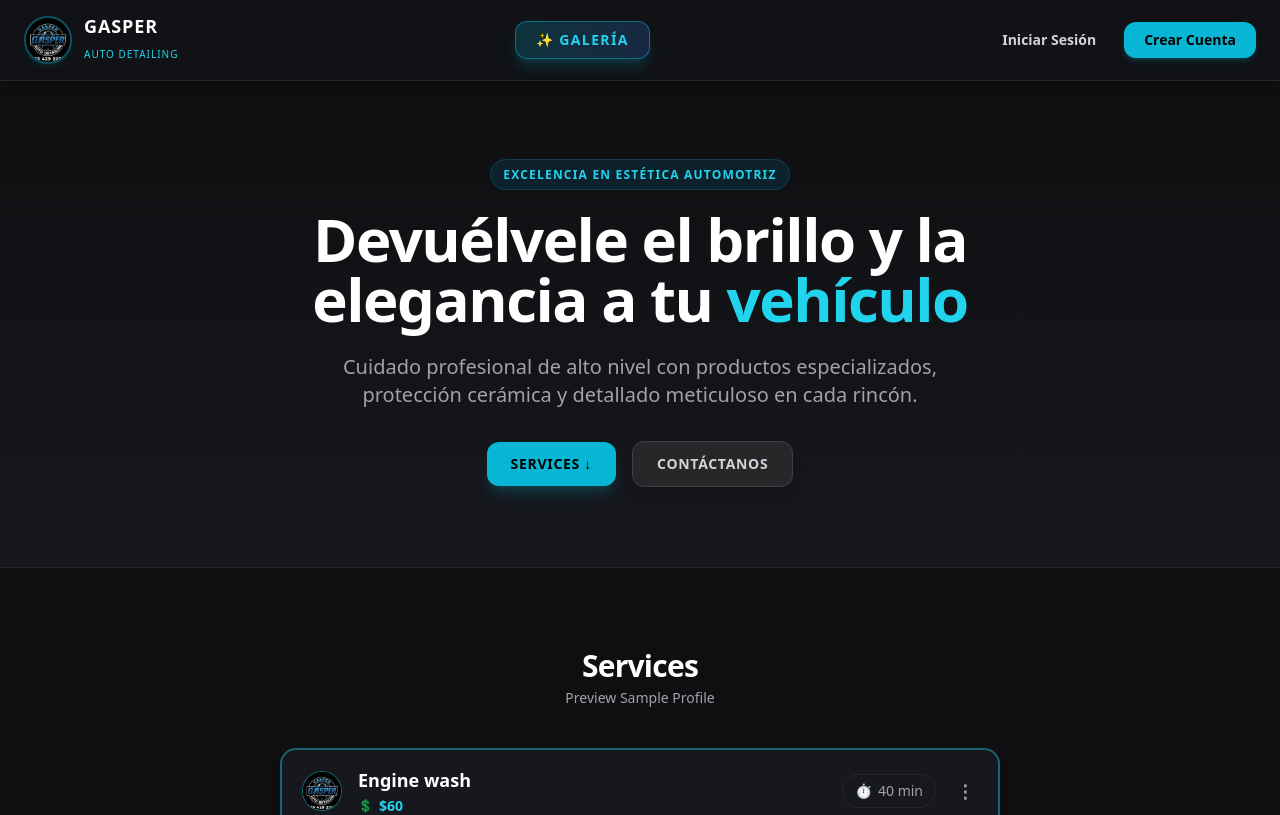
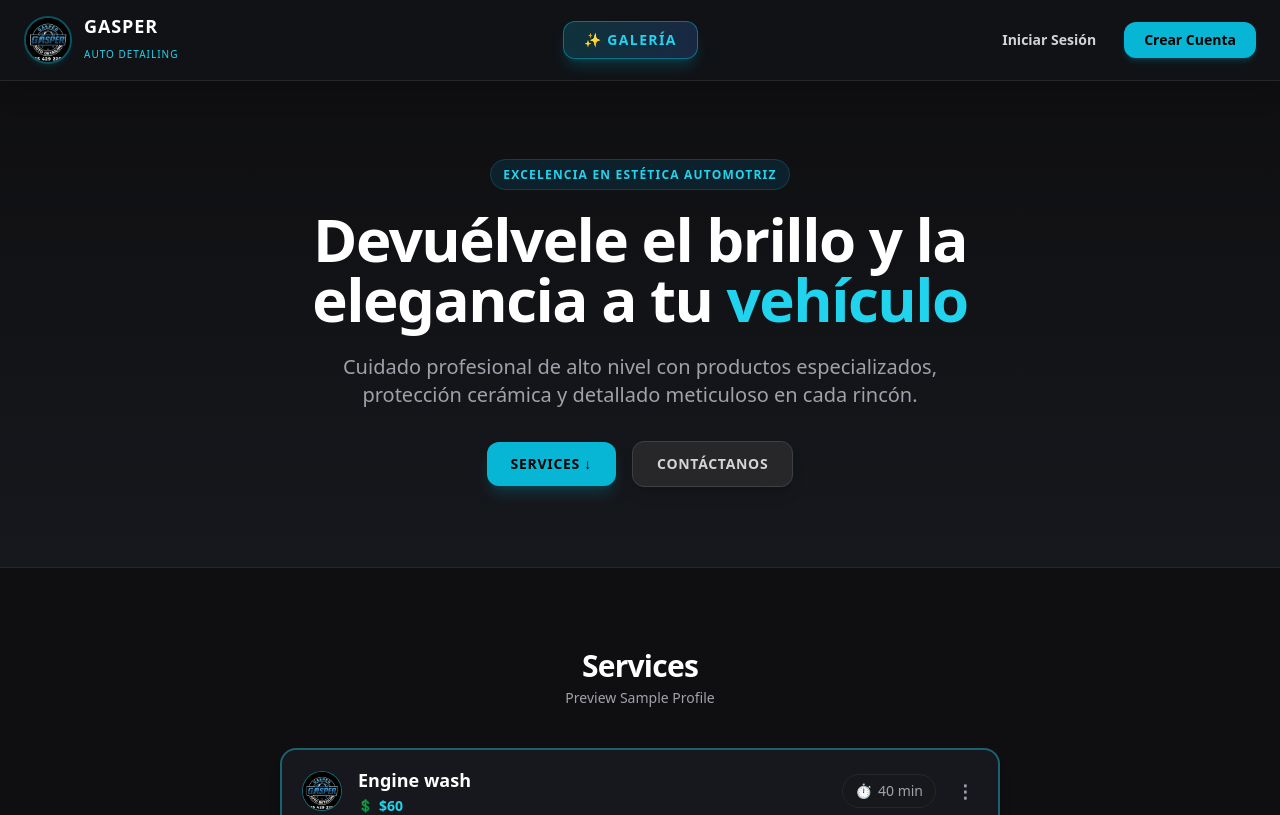
Before and after one commit to joshuotaXD/gasper-auto-care, a Next.js app: page / in a window 1280 px wide. Shown: the top 815 px of the page. Built offline with nearby package versions, Linux system fonts and the light colour scheme.

Commit message:
boton centrado

```diff
--- a/app/page.js
+++ b/app/page.js
@@ -201,7 +201,8 @@ export default function Home() {
             </span>
           </div>
 
-          <nav className="hidden md:flex items-center">
+          {/* Botón de galería desplazado hacia la derecha mediante pl-12 md:pl-24 */}
+          <nav className="hidden md:flex items-center pl-12 md:pl-24">
             <button
               onClick={() => setActiveSection('galeria')}
               className={`relative px-5 py-2 rounded-xl font-extrabold text-sm tracking-widest uppercase transition-all duration-300 shadow-lg animate-pulse ${
@@ -521,7 +522,7 @@ export default function Home() {
                   Cuidado profesional de alto nivel con productos especializados, protección cerámica y detallado meticuloso en cada rincón.
                 </p>
 
-                {/* BOTONES JUNTOS QUE ALTERNAN EL CONTENIDO DE ABAJO (SERVICIOS / CONTÁCTANOS) */}
+                {/* BOTONES JUNTOS QUE ALTERNAN EL CONTENIDO DE ABAJO (SERVICIOS / CONTACTO) */}
                 <div className="mt-8 flex flex-wrap items-center justify-center gap-4">
                   <button
                     onClick={() => setMainView('servicios')}
```
